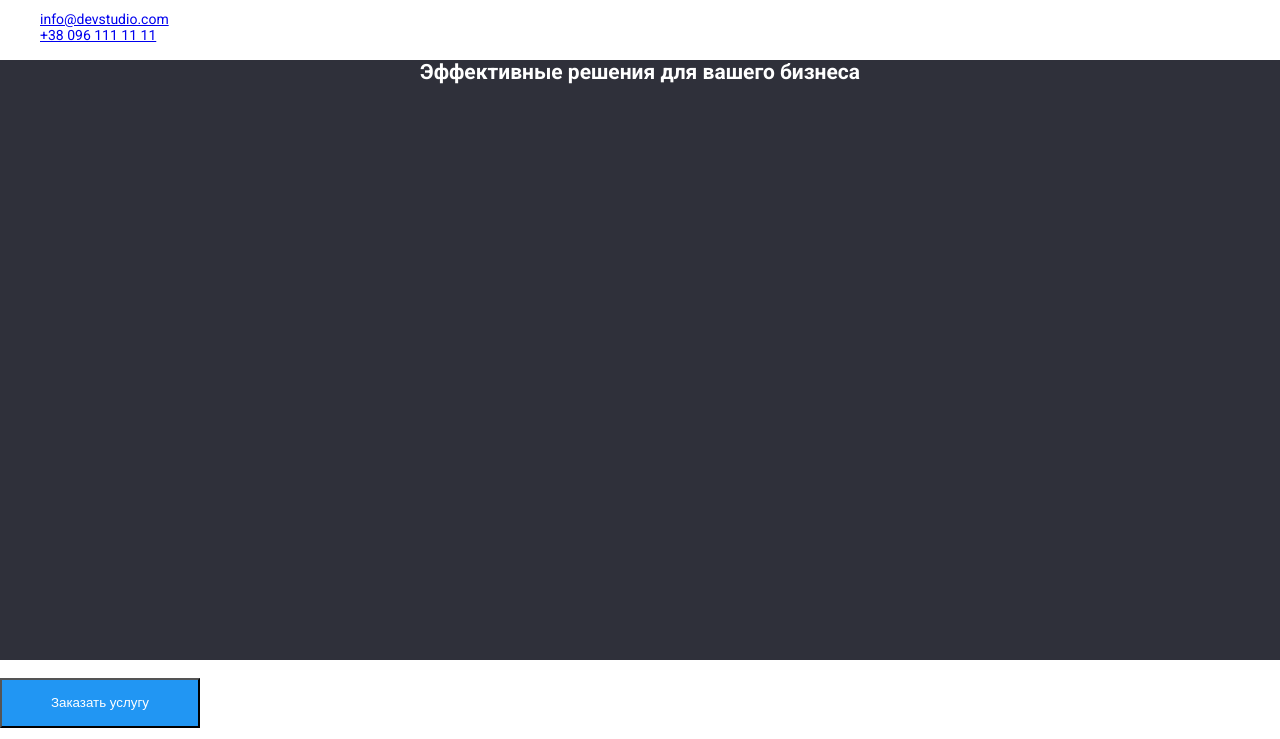
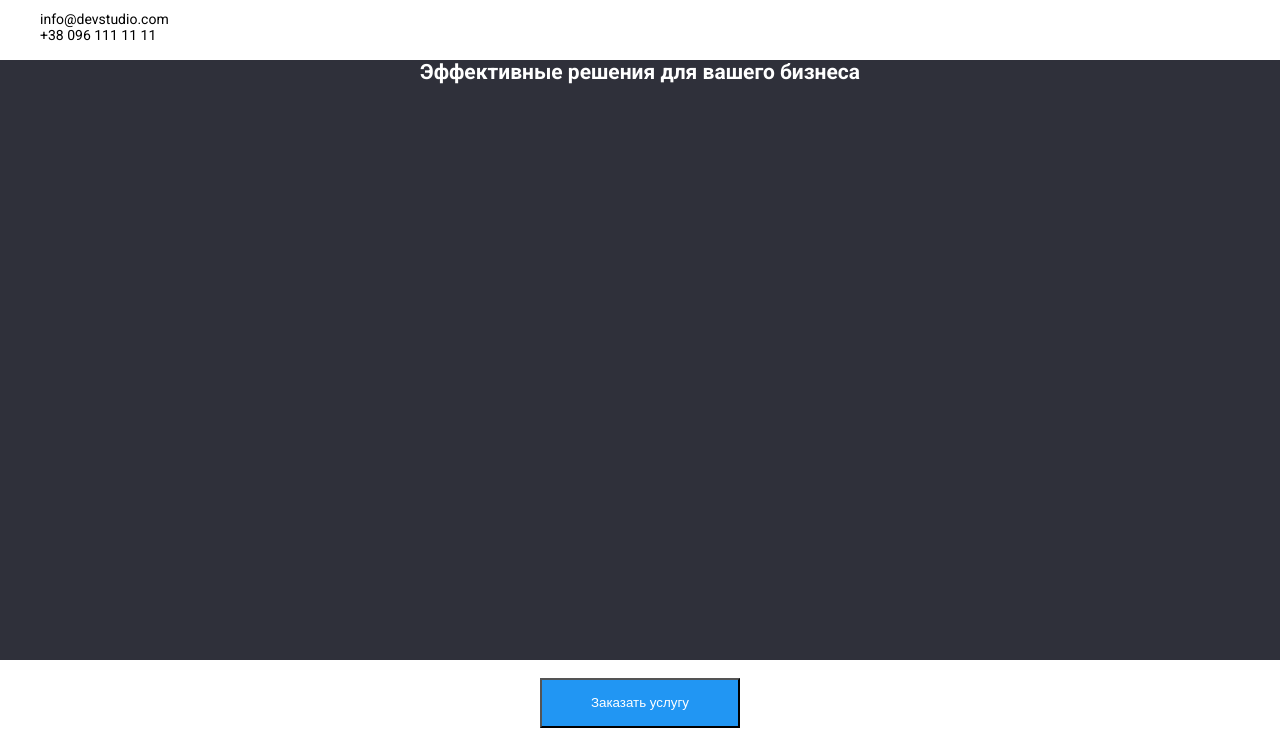
Before and after one commit to Ingvarreshka/goit-markup-hw-02, a plain HTML site: page index.html in a window 1280 px wide. Shown: the part 81-820 px from the top of the page. Drawn offline with Linux system fonts and the light colour scheme.

Commit message:
Update styles.css

```diff
--- a/css/styles.css
+++ b/css/styles.css
@@ -2,6 +2,18 @@ body {
   font-family: "Roboto", sans-serif;
   margin: auto;
   font-size: 14px;
+  color: #ffff;
+}
+
+a {
+  text-decoration: none;
+}
+
+header a {
+  color: black;
+}
+
+footer a {
   color: #ffff;
 }
 
@@ -34,7 +46,6 @@ h1 {
 .btn {
   background: #2196f3;
   color: #ffff;
-  display: block;
   width: 200px;
   height: 50px;
 }
```
